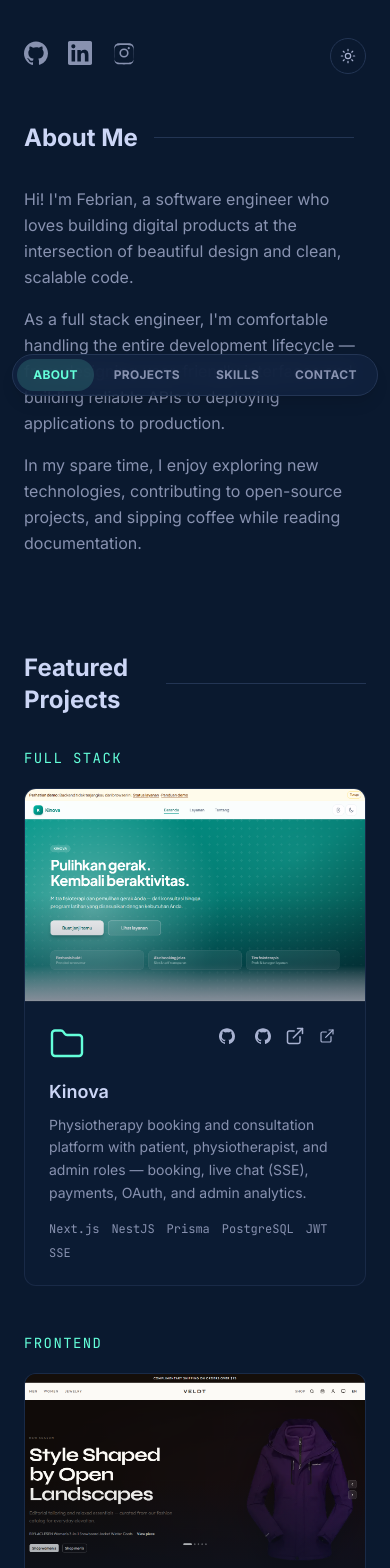
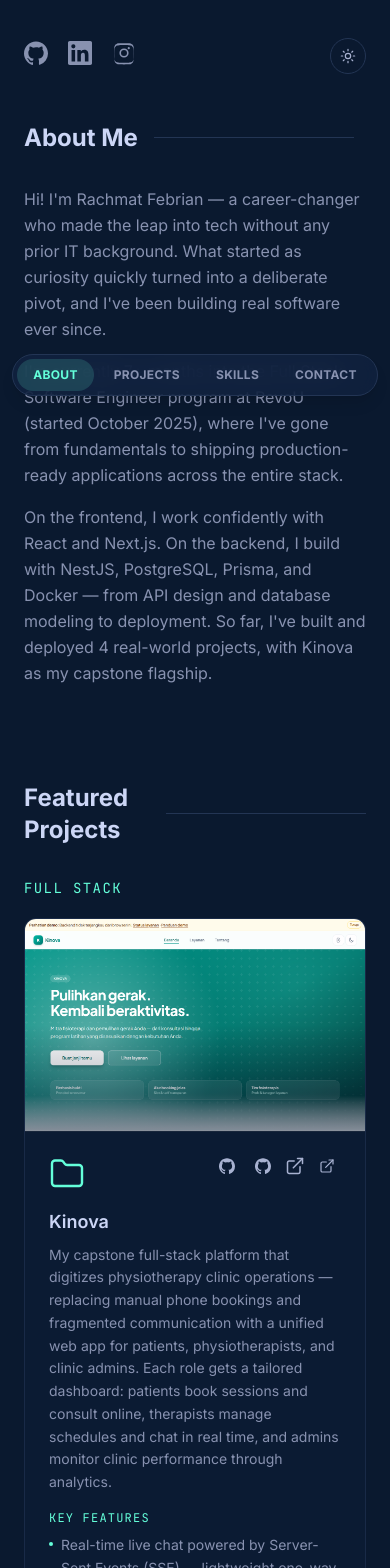
Before and after one commit to febrianrachmat/profile, a Next.js app: page / in a window 390 px wide. Shown: the part 432-2000 px from the top of the page. Built offline with nearby package versions, Linux system fonts and the light colour scheme; no server answers.

Commit message:
Revamp About, Kinova, skills tiers, and contact CTA.
Refresh portfolio copy for career-changer narrative, expand Kinova with key features, organize skills by proficiency, and add social profile links to contact.

```diff
--- a/src/components/sections/Contact.tsx
+++ b/src/components/sections/Contact.tsx
@@ -3,7 +3,32 @@
 import { profile } from "@/lib/content";
 import Reveal from "../Reveal";
 import Magnetic from "../Magnetic";
-import { MailIcon, WhatsAppIcon } from "../Icons";
+import Boop from "../Boop";
+import {
+  GitHubIcon,
+  InstagramIcon,
+  LinkedInIcon,
+  MailIcon,
+  WhatsAppIcon,
+} from "../Icons";
+
+const socialLinks = [
+  {
+    label: "LinkedIn",
+    href: profile.socials.linkedin,
+    icon: LinkedInIcon,
+  },
+  {
+    label: "GitHub",
+    href: profile.socials.github,
+    icon: GitHubIcon,
+  },
+  {
+    label: "Instagram",
+    href: profile.socials.instagram,
+    icon: InstagramIcon,
+  },
+] as const;
 
 export default function Contact() {
   const waMessage = encodeURIComponent(
@@ -22,8 +47,8 @@
           Get In Touch
         </h3>
         <p className="mx-auto mt-5 max-w-md leading-relaxed text-slate">
-          I&apos;m always open to discussing new opportunities, collaborations, or
-          just to say hi. Feel free to reach out!
+          I&apos;m open to new opportunities, collaborations, or a friendly hello.
+          Reach out via WhatsApp, email, or connect with me on social media.
         </p>
         <Magnetic className="mt-8">
           <a
@@ -36,7 +61,30 @@
             Hello !
           </a>
         </Magnetic>
-        <p className="mt-6 flex items-center justify-center gap-2 text-sm text-slate">
+        <div className="mt-8">
+          <p className="mb-4 font-mono text-xs uppercase tracking-widest text-slate">
+            Find me online
+          </p>
+          <div className="flex items-center justify-center gap-4">
+            {socialLinks.map(({ label, href, icon: Icon }) => (
+              <a
+                key={label}
+                href={href}
+                target="_blank"
+                rel="noreferrer"
+                aria-label={label}
+                title={label}
+                className="inline-flex items-center gap-2 rounded-md border border-white/10 px-4 py-2.5 text-sm text-slate-light transition-colors hover:border-accent hover:text-accent"
+              >
+                <Boop rotation={-10} scale={1.15}>
+                  <Icon className="h-5 w-5" />
+                </Boop>
+                <span>{label}</span>
+              </a>
+            ))}
+          </div>
+        </div>
+        <p className="mt-8 flex items-center justify-center gap-2 text-sm text-slate">
           <MailIcon className="h-4 w-4" />
           <span>or email me at</span>
           <a
--- a/src/components/sections/Projects.tsx
+++ b/src/components/sections/Projects.tsx
@@ -129,6 +129,21 @@
                         <p className="mt-2 flex-1 text-sm leading-relaxed text-slate">
                           {project.description}
                         </p>
+                        {project.keyFeatures && project.keyFeatures.length > 0 && (
+                          <div className="mt-4">
+                            <p className="mb-2 font-mono text-xs uppercase tracking-widest text-accent">
+                              Key Features
+                            </p>
+                            <ul className="space-y-1.5 text-sm leading-relaxed text-slate">
+                              {project.keyFeatures.map((feature) => (
+                                <li key={feature} className="flex gap-2">
+                                  <span className="mt-2 h-1 w-1 shrink-0 rounded-full bg-accent" aria-hidden />
+                                  <span>{feature}</span>
+                                </li>
+                              ))}
+                            </ul>
+                          </div>
+                        )}
                         <ul className="mt-4 flex flex-wrap gap-x-3 gap-y-2 font-mono text-xs text-slate">
                           {project.tech.map((tech) => (
                             <li key={tech}>{tech}</li>
--- a/src/components/sections/Skills.tsx
+++ b/src/components/sections/Skills.tsx
@@ -1,7 +1,13 @@
 "use client";
 
-import { skills } from "@/lib/content";
+import { skillTiers } from "@/lib/content";
 import Reveal from "../Reveal";
+
+const tierStyles = [
+  "border-accent/30 bg-accent/5",
+  "border-white/10 bg-navy/40",
+  "border-white/5 bg-navy/20",
+];
 
 export default function Skills() {
   return (
@@ -9,18 +15,25 @@
       <Reveal>
         <h3 className="section-heading mb-8">Skills & Technologies</h3>
       </Reveal>
-      <div className="grid gap-5 sm:grid-cols-2">
-        {skills.map((group, i) => (
-          <Reveal key={group.category} delay={i * 0.05}>
-            <div className="card rounded-xl p-6">
-              <h4 className="mb-4 font-mono text-sm uppercase tracking-widest text-accent">
-                {group.category}
-              </h4>
+      <div className="space-y-5">
+        {skillTiers.map((tier, i) => (
+          <Reveal key={tier.label} delay={i * 0.05}>
+            <div className={`card rounded-xl border p-6 ${tierStyles[i] ?? tierStyles[2]}`}>
+              <div className="mb-4">
+                <h4 className="font-mono text-sm uppercase tracking-widest text-accent">
+                  {tier.label}
+                </h4>
+                <p className="mt-1 text-sm text-slate">{tier.description}</p>
+              </div>
               <ul className="flex flex-wrap gap-2">
-                {group.items.map((item) => (
+                {tier.items.map((item) => (
                   <li
                     key={item}
-                    className="rounded-md bg-navy px-3 py-1.5 text-sm text-slate-light transition-colors hover:text-accent"
+                    className={`rounded-md px-3 py-1.5 text-sm transition-colors hover:text-accent ${
+                      i === 0
+                        ? "bg-accent/10 font-medium text-slate-lighter"
+                        : "bg-navy text-slate-light"
+                    }`}
                   >
                     {item}
                   </li>
--- a/src/lib/content.ts
+++ b/src/lib/content.ts
@@ -8,6 +8,7 @@
 export type Project = {
   title: string;
   description: string;
+  keyFeatures?: string[];
   tech: string[];
   category: ProjectCategory;
   image: string;
@@ -26,8 +27,9 @@
   { id: "backend", label: "Backend" },
 ];
 
-export type SkillGroup = {
-  category: string;
+export type SkillTier = {
+  label: string;
+  description: string;
   items: string[];
 };
 
@@ -57,16 +59,21 @@
 ] as const;
 
 export const about = [
-  "Hi! I'm Febrian, a software engineer who loves building digital products at the intersection of beautiful design and clean, scalable code.",
-  "As a full stack engineer, I'm comfortable handling the entire development lifecycle — from designing user-friendly interfaces and building reliable APIs to deploying applications to production.",
-  "In my spare time, I enjoy exploring new technologies, contributing to open-source projects, and sipping coffee while reading documentation.",
+  "Hi! I'm Rachmat Febrian — a career-changer who made the leap into tech without any prior IT background. What started as curiosity quickly turned into a deliberate pivot, and I've been building real software ever since.",
+  "I'm currently 7+ months into the Full Stack Software Engineer program at RevoU (started October 2025), where I've gone from fundamentals to shipping production-ready applications across the entire stack.",
+  "On the frontend, I work confidently with React and Next.js. On the backend, I build with NestJS, PostgreSQL, Prisma, and Docker — from API design and database modeling to deployment. So far, I've built and deployed 4 real-world projects, with Kinova as my capstone flagship.",
 ];
 
 export const projects: Project[] = [
   {
     title: "Kinova",
     description:
-      "Physiotherapy booking and consultation platform with patient, physiotherapist, and admin roles — booking, live chat (SSE), payments, OAuth, and admin analytics.",
+      "My capstone full-stack platform that digitizes physiotherapy clinic operations — replacing manual phone bookings and fragmented communication with a unified web app for patients, physiotherapists, and clinic admins. Each role gets a tailored dashboard: patients book sessions and consult online, therapists manage schedules and chat in real time, and admins monitor clinic performance through analytics.",
+    keyFeatures: [
+      "Real-time live chat powered by Server-Sent Events (SSE) — lightweight one-way streaming that keeps conversations instant without the complexity of WebSockets",
+      "End-to-end appointment flow with integrated payment gateway and Google OAuth, so users can sign up and pay in a few clicks",
+      "Role-based access control (JWT) across three user types, with an admin analytics dashboard for appointment trends and clinic insights",
+    ],
     tech: ["Next.js", "NestJS", "Prisma", "PostgreSQL", "JWT", "SSE"],
     category: "fullstack",
     image: "/projects/kinova.png",
@@ -115,21 +122,20 @@
   },
 ];
 
-export const skills: SkillGroup[] = [
+export const skillTiers: SkillTier[] = [
   {
-    category: "Languages",
-    items: ["TypeScript", "JavaScript", "Python", "SQL", "HTML & CSS"],
+    label: "Core Stack",
+    description: "Technologies I use daily and am most confident building with",
+    items: ["Next.js", "React", "NestJS", "PostgreSQL", "Prisma", "TypeScript"],
   },
   {
-    category: "Frontend",
-    items: ["React", "Next.js", "Vue.js", "Tailwind CSS", "Framer Motion"],
+    label: "Familiar / Growing",
+    description: "Technologies I've worked with and continue to deepen",
+    items: ["Vue.js", "GraphQL", "MongoDB", "Docker"],
   },
   {
-    category: "Backend",
-    items: ["Node.js", "Express", "NestJS", "REST API", "GraphQL"],
-  },
-  {
-    category: "Database & DevOps",
-    items: ["PostgreSQL", "MongoDB", "Prisma", "Docker", "Git", "Vercel"],
+    label: "Basic / Supporting",
+    description: "Tools I use to support development and UI polish",
+    items: ["Python", "Framer Motion"],
   },
 ];
```
